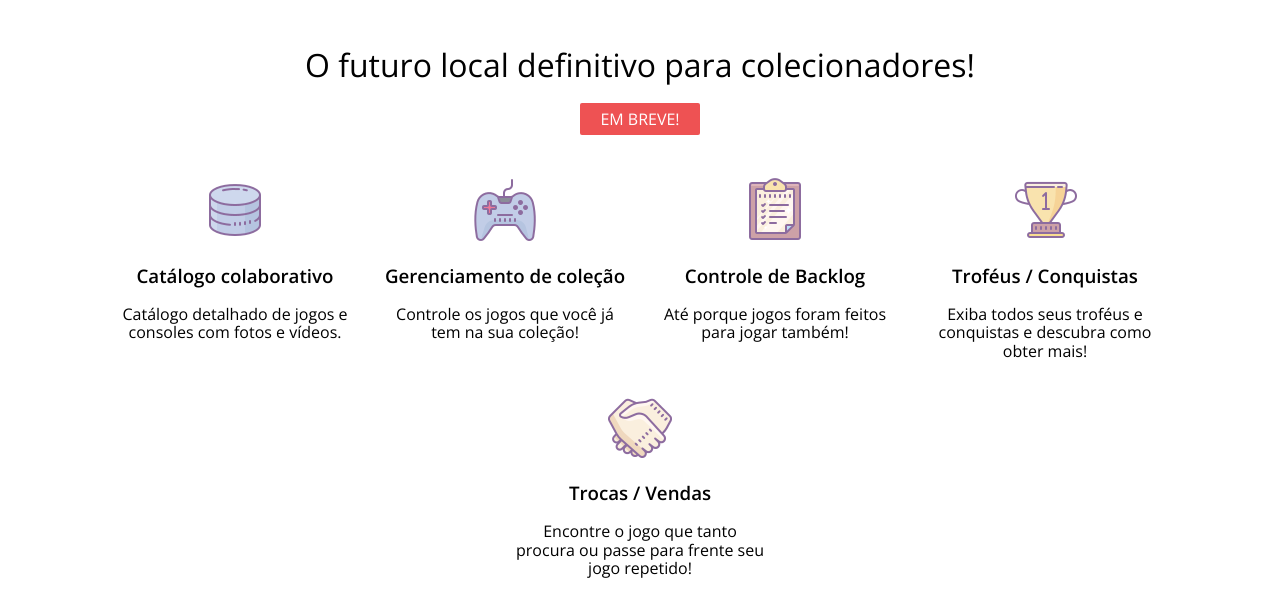
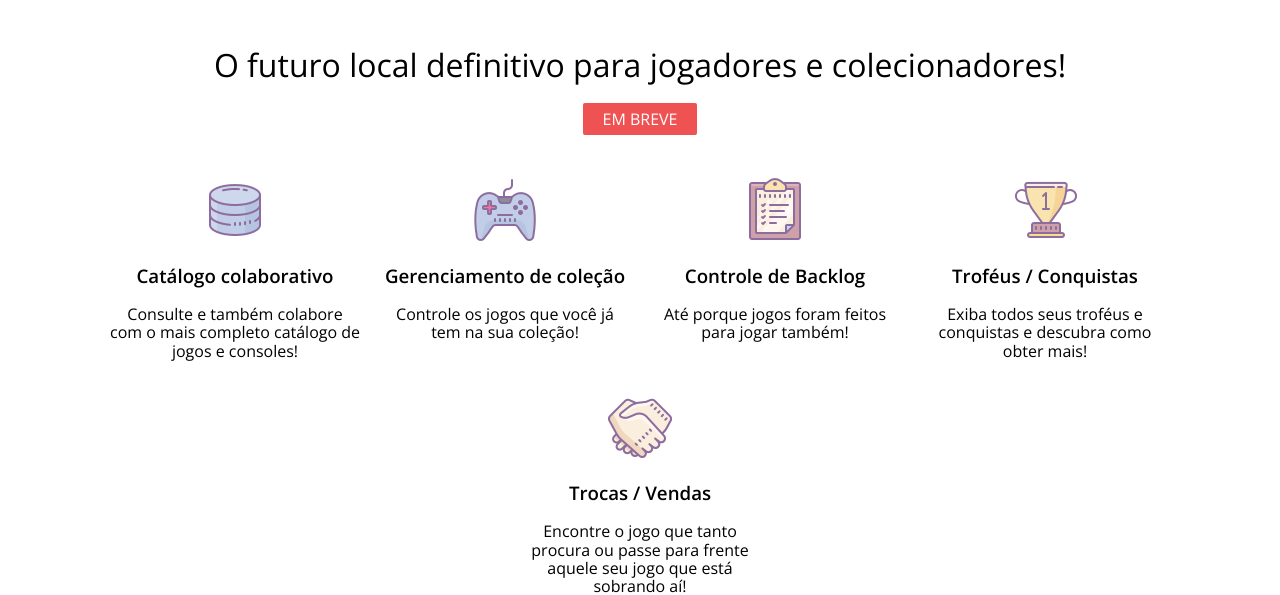
Before and after one commit to colecionistagamer/home, a plain HTML site: page index.html in a window 1280 px wide. Shown: the part 207-802 px from the top of the page. Drawn offline with nearby package versions, Linux system fonts and the light colour scheme.

Commit message:
Ajustes nos textos

```diff
--- a/index.html
+++ b/index.html
@@ -30,15 +30,15 @@
 
     <div class="container">
 
-      <h2>O futuro local definitivo para colecionadores!</h2>
-      <span class="soon">EM BREVE!</span>
+      <h2>O futuro local definitivo para jogadores e colecionadores!</h2>
+      <span class="soon">EM BREVE</span>
 
       <div class="recursos-lista">
         <div class="recursos-item">
           <div class="recursos-item-icone"><img src="imgs/icons8-database-64.png"></div>
           <div class="recursos-item-texto">
             <h3>Catálogo colaborativo</h3>
-            <p>Catálogo detalhado de jogos e consoles com fotos e vídeos.</p>
+            <p>Consulte e também colabore com o mais completo catálogo de jogos e consoles!</p>
           </div>
         </div>
 
@@ -70,7 +70,7 @@
           <div class="recursos-item-icone"><img src="imgs/icons8-handshake-64.png"></div>
           <div class="recursos-item-texto">
             <h3>Trocas / Vendas</h3>
-            <p>Encontre o jogo que tanto procura ou passe para frente seu jogo repetido!</p>
+            <p>Encontre o jogo que tanto procura ou passe para frente aquele seu jogo que está sobrando aí!</p>
           </div>
         </div>
       </div>
```
